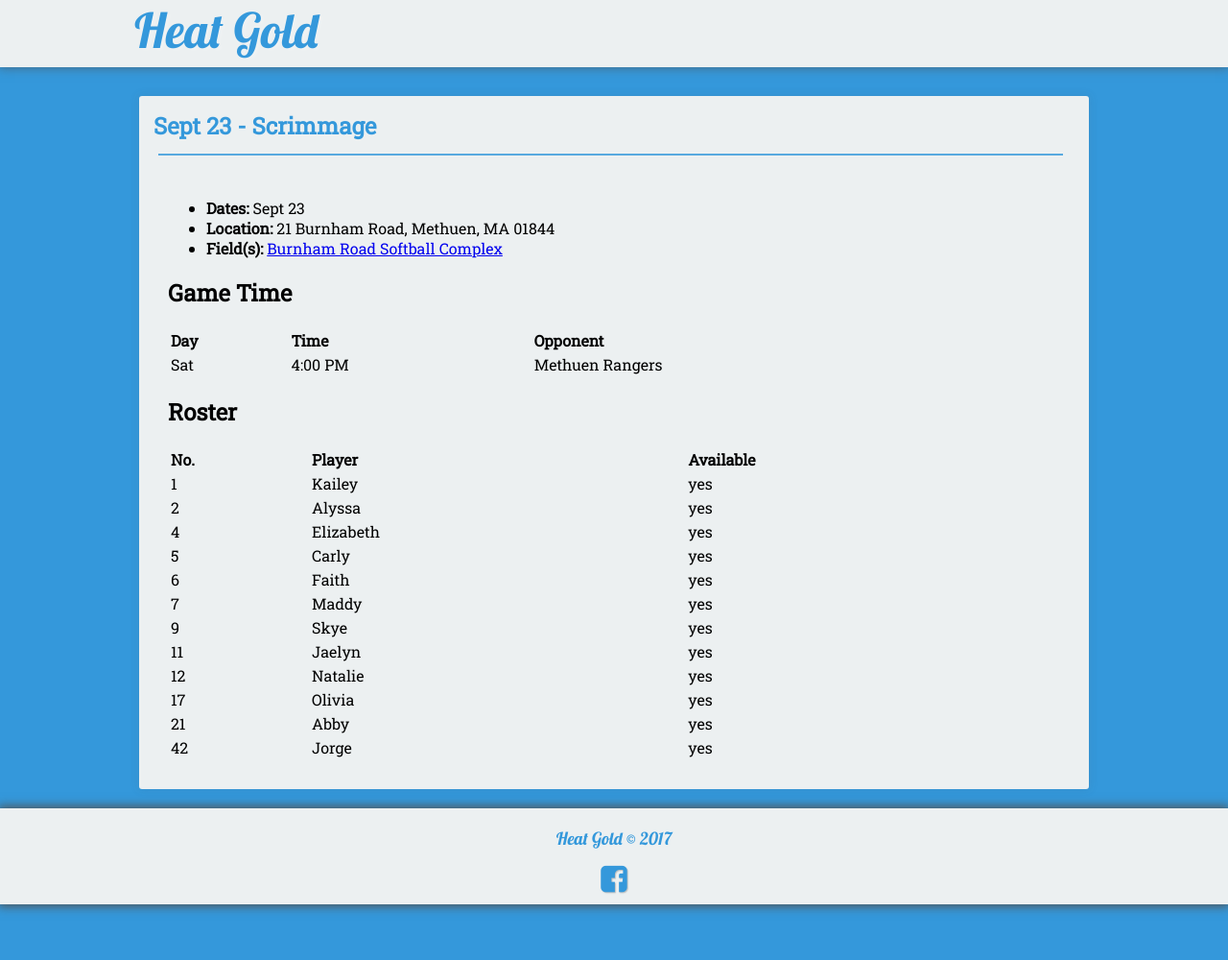
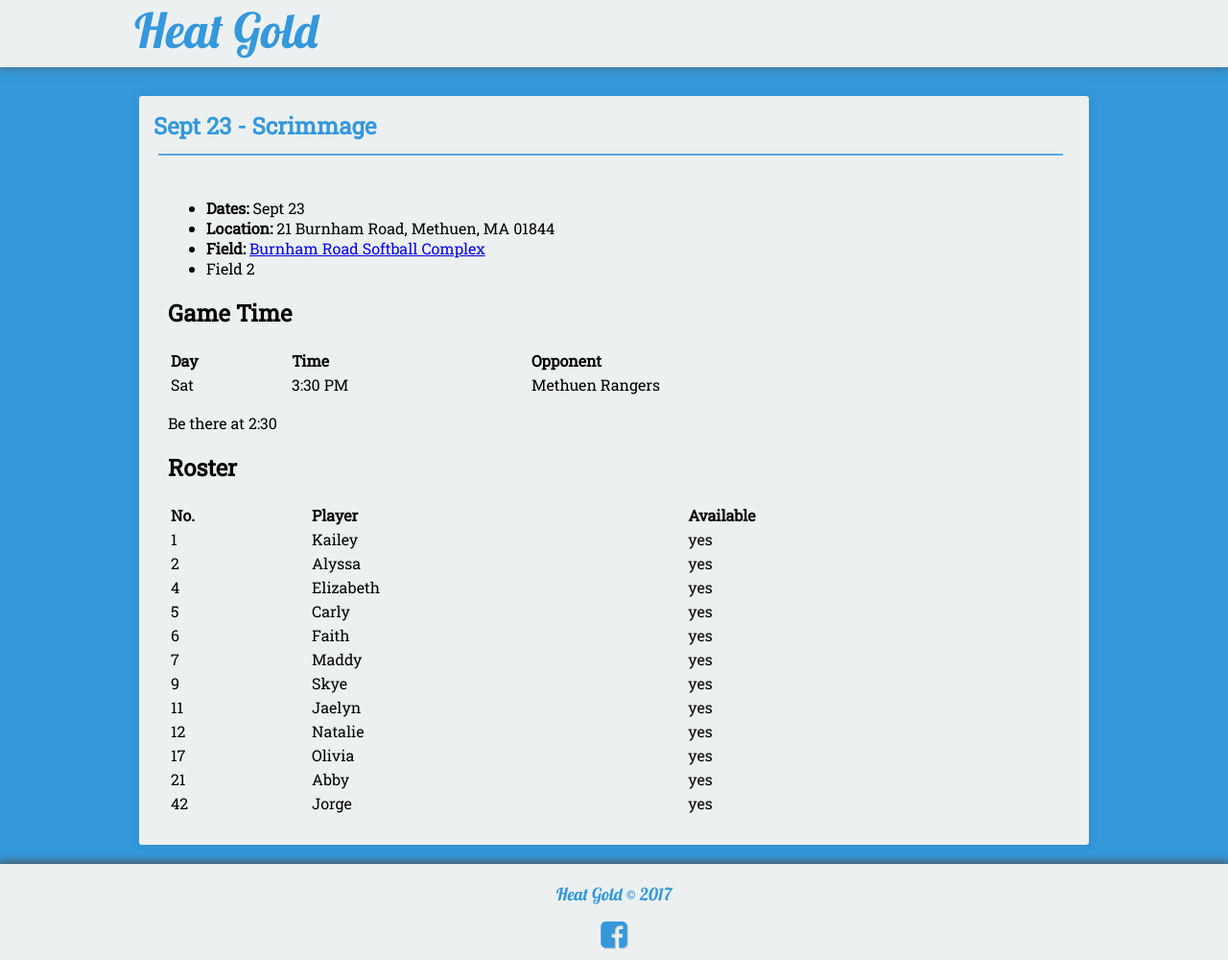
Before and after one commit to seanmerrow/ecf, a Jekyll site: the page built from _posts/2018-07-23-Sep-23-Scrimmage.md, in a window 1280 px wide. Shown: the whole page at 96% size. Built offline with Jekyll 4.4.1, drawn with Linux system fonts in a browser that asks for light colours; nearby versions of some CDN libraries.

Commit message:
update scrimmage time

```diff
--- a/_posts/2018-07-23-Sep-23-Scrimmage.md
+++ b/_posts/2018-07-23-Sep-23-Scrimmage.md
@@ -10,13 +10,16 @@ category:
 ---
 * **Dates:** Sept 23
 * **Location:** 21 Burnham Road, Methuen, MA 01844
-* **Field(s):** [Burnham Road Softball Complex](https://seanmerrow.github.io/heatgold/fields/methuen)
+* **Field:** [Burnham Road Softball Complex](https://seanmerrow.github.io/heatgold/fields/methuen)
+* Field 2
 
 ## Game Time
 
 | Day | Time | Opponent         |
 |:----|:-----|:-----------------|
-| Sat | 4:00 PM  | Methuen Rangers |
+| Sat | 3:30 PM  | Methuen Rangers |
+
+Be there at 2:30
 
 ## Roster
 
```
